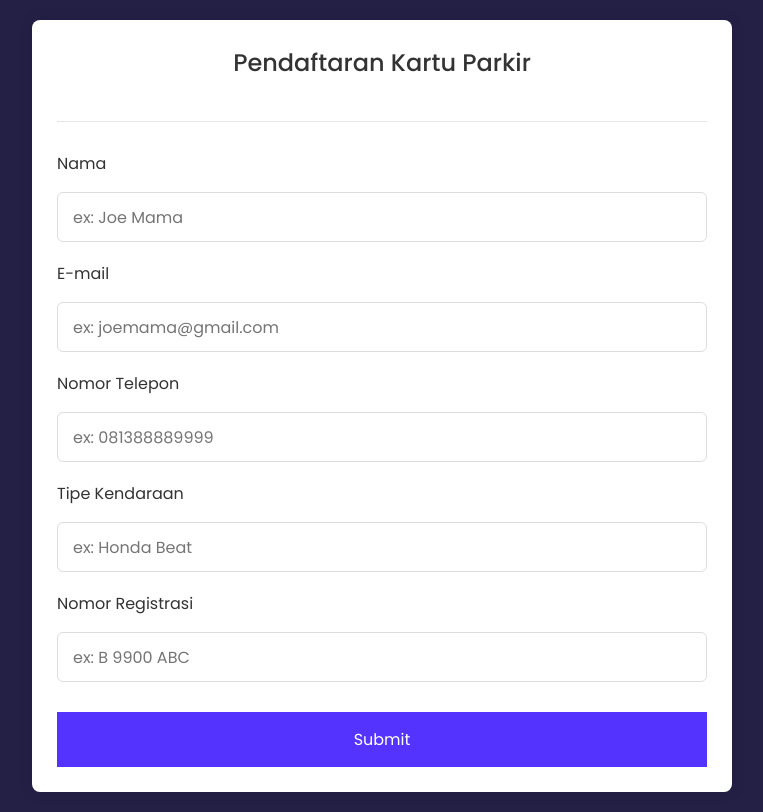
After one commit to 7oxP/smartparking-web, a Flask app: template templates/daftar_kartu.html in a window 1280 px wide. The commit adds this page. Shown: the whole page, without its empty margins (258-1021 px from the left). Run offline with Flask 3, Linux system fonts and the light colour scheme; the template is opened without the code that fills it, so the values that code supplies are empty.

Commit message:
update dashboard + form daftar kartu
euy

```diff
--- /dev/null
+++ b/static/css/style3.css
@@ -0,0 +1,122 @@
+/* Import Google font - Poppins */
+@import url("https://fonts.googleapis.com/css2?family=Poppins:wght@200;300;400;500;600;700&display=swap");
+* {
+  margin: 0;
+  padding: 0;
+  box-sizing: border-box;
+  font-family: "Poppins", sans-serif;
+}
+body {
+  min-height: 100vh;
+  display: flex;
+  align-items: center;
+  justify-content: center;
+  padding: 20px;
+  background: rgb(36, 31, 69);
+}
+.container {
+  position: relative;
+  max-width: 700px;
+  width: 100%;
+  background: #fff;
+  padding: 25px;
+  border-radius: 8px;
+  box-shadow: 0 0 15px rgba(0, 0, 0, 0.1);
+}
+.container header {
+  font-size: 1.5rem;
+  color: #333;
+  font-weight: 500;
+  text-align: center;
+}
+.container .form {
+  margin-top: 30px;
+}
+.form .input-box {
+  width: 100%;
+  margin-top: 20px;
+}
+.input-box label {
+  color: #333;
+}
+.form :where(.input-box input, .select-box) {
+  position: relative;
+  height: 50px;
+  width: 100%;
+  outline: none;
+  font-size: 1rem;
+  color: #707070;
+  margin-top: 8px;
+  border: 1px solid #ddd;
+  border-radius: 6px;
+  padding: 0 15px;
+}
+.input-box input:focus {
+  box-shadow: 0 1px 0 rgba(0, 0, 0, 0.1);
+}
+.form .column {
+  display: flex;
+  column-gap: 15px;
+}
+.form .gender-box {
+  margin-top: 20px;
+}
+.gender-box h3 {
+  color: #333;
+  font-size: 1rem;
+  font-weight: 400;
+  margin-bottom: 8px;
+}
+.form :where(.gender-option, .gender) {
+  display: flex;
+  align-items: center;
+  column-gap: 50px;
+  flex-wrap: wrap;
+}
+.form .gender {
+  column-gap: 5px;
+}
+.gender input {
+  accent-color: rgb(130, 106, 251);
+}
+.form :where(.gender input, .gender label) {
+  cursor: pointer;
+}
+.gender label {
+  color: #707070;
+}
+.address :where(input, .select-box) {
+  margin-top: 15px;
+}
+.select-box select {
+  height: 100%;
+  width: 100%;
+  outline: none;
+  border: none;
+  color: #707070;
+  font-size: 1rem;
+}
+.form button {
+  height: 55px;
+  width: 100%;
+  color: #fff;
+  font-size: 1rem;
+  font-weight: 400;
+  margin-top: 30px;
+  border: none;
+  cursor: pointer;
+  transition: all 0.2s ease;
+  background: rgb(85, 51, 255);
+}
+.form button:hover {
+  background: rgb(36, 24, 63);
+}
+/*Responsive*/
+@media screen and (max-width: 500px) {
+  .form .column {
+    flex-wrap: wrap;
+  }
+  .form :where(.gender-option, .gender) {
+    row-gap: 15px;
+  }
+}
--- /dev/null
+++ b/templates/daftar_kartu.html
@@ -0,0 +1,58 @@
+<!DOCTYPE html>
+<html lang="en">
+<head>
+  <meta charset="UTF-8" />
+  <meta name="viewport" content="width=device-width, initial-scale=1.0" />
+  <meta http-equiv="X-UA-Compatible" content="ie=edge" />
+  <title>Pendaftaran Kartu Parkir</title>
+  <link rel="stylesheet" href="https://cdn.jsdelivr.net/npm/bootstrap@4.6.2/dist/css/bootstrap.min.css" integrity="sha384-xOolHFLEh07PJGoPkLv1IbcEPTNtaed2xpHsD9ESMhqIYd0nLMwNLD69Npy4HI+N" crossorigin="anonymous"/>
+
+  <link rel="shortcut icon" href="{{url_for('static', filename='img/IoTIK_Park_Logo.png')}}" type="image/png">
+
+  <!---Custom CSS File--->
+  <link rel="stylesheet" href="/static/css/style3.css" />
+  <!-- <link rel="stylesheet" href="style.css" /> -->
+</head>
+<body>
+  <section class="container">
+    <header>Pendaftaran Kartu Parkir</header>
+    <br>
+    <!-- <p>Pembayaran dapat dilakukan melalui: <br>
+      - mandiri xxxxxxxxxxxxxx/a.n. Fauzi <br>
+      - Dana xxxxxxxxxxxxxxx/a.n. Fuada <br>
+      - Gopay xxxxxxxxxxxx/a.n. Zidane
+    </p> -->
+    <hr>
+    <form action="#" class="form">
+      <div class="input-box">
+        <label>Nama</label>
+        <input type="text" placeholder="ex: Joe Mama" required />
+      </div>
+      <div class="input-box">
+        <label>E-mail</label>
+        <input type="text" placeholder="ex: joemama@gmail.com" required />
+      </div>
+      <div class="input-box">
+        <label>Nomor Telepon</label>
+        <input type="number" placeholder="ex: 081388889999" required />
+      </div>
+      <div class="input-box">
+        <label>Tipe Kendaraan</label>
+        <input type="text" placeholder="ex: Honda Beat" required />
+      </div>
+      <div class="input-box">
+        <label>Nomor Registrasi</label>
+        <input type="text" placeholder="ex: B 9900 ABC" required />
+      </div>
+      <!-- <div class="input-box">
+        <label>Bukti Transaksi</label>
+        <div class="custom-file">
+          <input type="file" class="custom-file-input" id="customFile">
+          <label class="custom-file-label" for="customFile">Choose file</label>
+        </div>
+      </div> -->
+      <button>Submit</button>
+    </form>
+  </section>
+</body>
+</html>
--- a/templates/landingpageiotik.html
+++ b/templates/landingpageiotik.html
@@ -69,6 +69,7 @@
                 <!-- <a href="#" rel="nofollow" target="_blank" class="btn btn-dark shadow-lg" style="background-color: aqua; color: black;">Order Now</a> -->
                 <!-- <a class="btn btn-singin" href="{{url_for('login')}}">Login</a> -->
                 <a href="{{url_for('login')}}" class="btn btn-dark shadow-lg" style="background-color: white; color: black;">Login</a>
+                <a href="Ganti" class="btn btn-dark shadow-lg" style="background-color: white; color: black;">Daftar Kartu</a>
               </div>
             </div>
           </div>
```
Also changed, not shown: templates/daftar_user.html (added, +119 -0 lines), templates/dashboard.html (+16 -36 lines), templates/style.css (added, +122 -0 lines), templates/user_update.html (added, +82 -0 lines), templates/license.txt (deleted), 1 other file.
